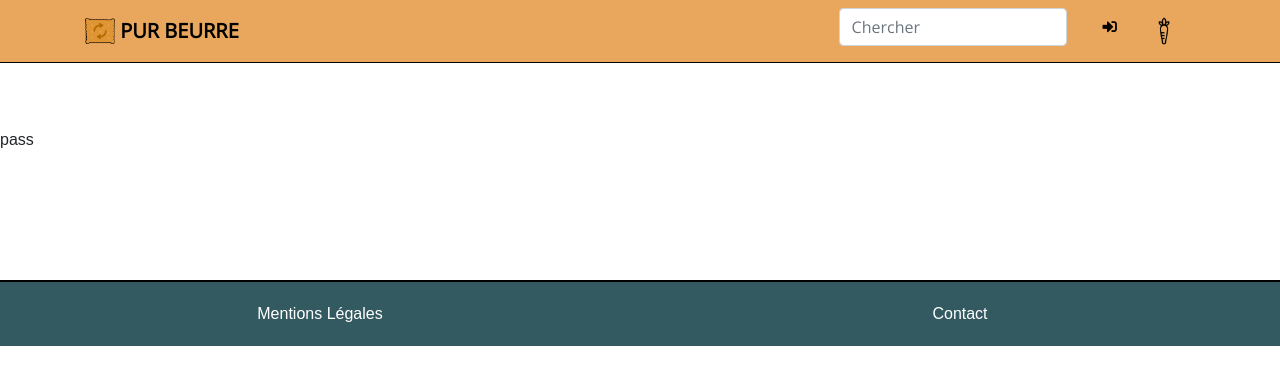
After one commit to AlexBardDev/Project_8_OC, a Django app: page /legal_notices/ in a window 1280 px wide. The commit adds this page. Shown: the top 385 px of the page. Run offline with Django 3.2, Linux system fonts and the light colour scheme; some libraries are stand-ins or nearby versions; some web fonts are replaced.

Commit message:
Contact page added and finished. Legal notices page added

```diff
--- a/pur_beurre_project/food_substitute/static/food_substitute/style.css
+++ b/pur_beurre_project/food_substitute/static/food_substitute/style.css
@@ -242,7 +242,16 @@ section form
 footer
 {
 	border-top: 2px black solid;
-	padding-top: 20px;
 	background-color: rgb(52, 90, 97);
+}
+
+footer a, footer a:visited
+{
+	color: white;
+	padding: 20px;
+}
+
+footer a:hover
+{
 	color: white;
 }
--- a/pur_beurre_project/food_substitute/templates/food_substitute/base.html
+++ b/pur_beurre_project/food_substitute/templates/food_substitute/base.html
@@ -78,8 +78,8 @@
 
     <footer class="container-fluid">
 	    <div class="row text-center">
-		    <p class="col-xl-6">Mentions Légales</p>
-		    <p class="col-xl-6">Contact</p>
+		    <a href="{% url 'legal_notices' %}" class="col-xl-6">Mentions Légales</a>
+		    <a href="{% url 'home' %}#contact" class="col-xl-6">Contact</a>
 	    </div>
     </footer>
 
--- /dev/null
+++ b/pur_beurre_project/food_substitute/templates/food_substitute/legal_notices.html
@@ -0,0 +1,9 @@
+{% extends 'food_substitute/base.html' %}
+
+{% block title_page %}Mentions légales{% endblock %}
+
+{% block content %}
+	<section id="legal_notices">
+		pass
+	</section>
+{% endblock %}
--- a/pur_beurre_project/food_substitute/urls.py
+++ b/pur_beurre_project/food_substitute/urls.py
@@ -9,4 +9,6 @@ urlpatterns = [
     path('login/', views.login_user, name="login"),
     path('logout/', views.logout_user, name="logout"),
     path('bookmarks/', views.bookmarks_user, name="bookmarks"),
+    path('legal_notices/', views.legal_notices, name="legal_notices"),
+    path('contact/', views.contact, name="contact"),
 ]
--- a/pur_beurre_project/food_substitute/views.py
+++ b/pur_beurre_project/food_substitute/views.py
@@ -87,3 +87,13 @@ def bookmarks_user(request):
     """This view returns all the saved substitutes of the user."""
 
     return render(request, "food_substitute/bookmarks.html")
+
+def legal_notices(request):
+    """This view returns the legal notices page."""
+
+    return render(request, "food_substitute/legal_notices.html")
+
+def contact(request):
+    """This view returns the contact page."""
+
+    return render(request, "food_substitute/contact.html")
```
